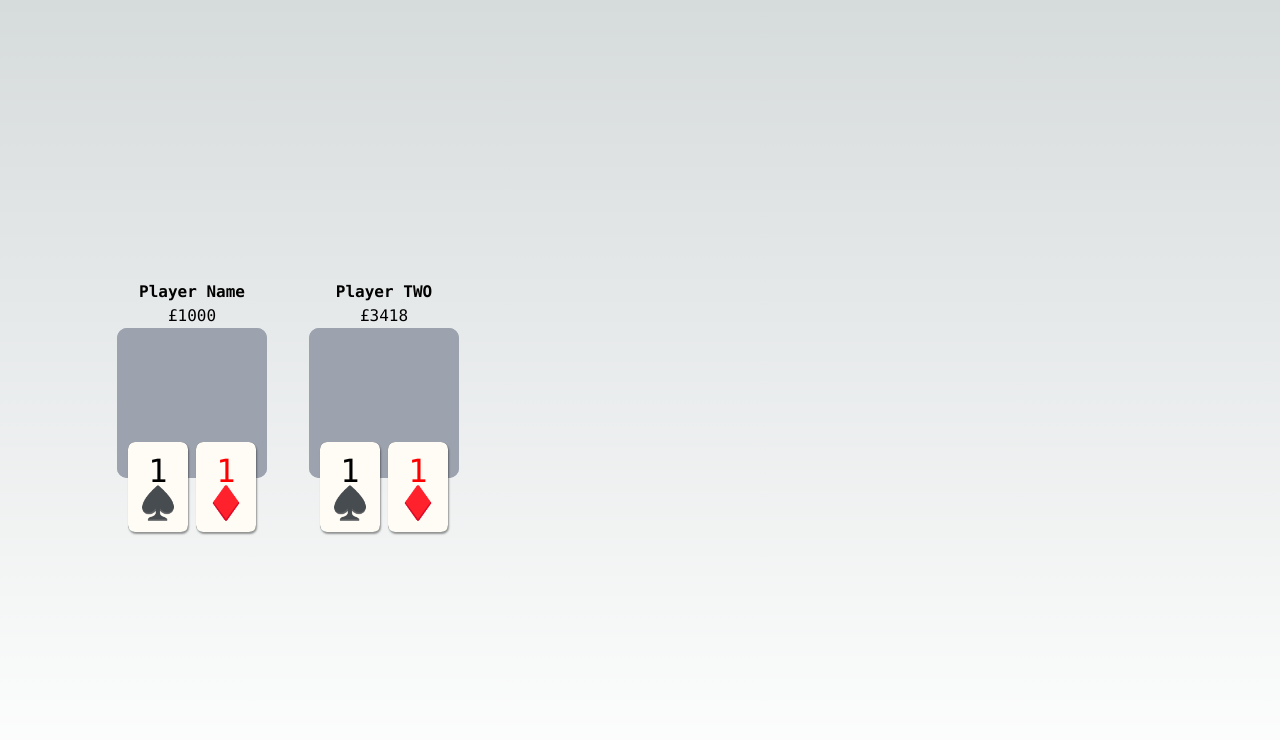
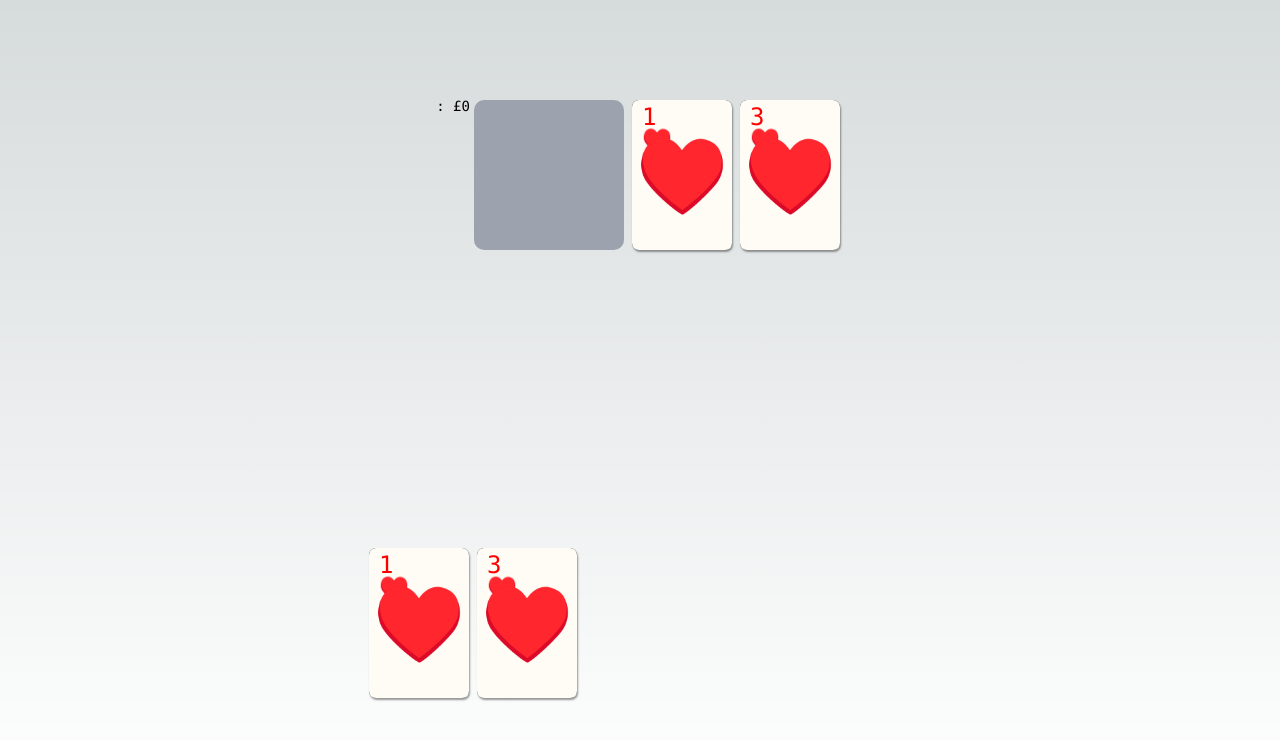
Before and after one commit to adamjohnsnow/chime-poker, a Next.js app: page /testingUi in a window 1280 px wide. Shown: the top 740 px of the page. Built offline with nearby package versions, Linux system fonts and the light colour scheme.

Commit message:
add dealers and buttons

```diff
--- a/src/app/components/communityCards.tsx
+++ b/src/app/components/communityCards.tsx
@@ -9,13 +9,14 @@ export function CommunityCards({
   chime,
 }: {
   cards: Card[];
-  chime: ChimeProvider;
+  chime?: ChimeProvider;
 }) {
   const [communityCards, setCommunityCards] = useState<Card[]>([]);
 
   useEffect(() => {
+    setCommunityCards(cards);
+
     if (chime) {
-      setCommunityCards(cards);
       chime.registerCardsEventListener(eventHandler);
     }
   }, [cards, chime]);
--- a/src/app/components/playerTile.tsx
+++ b/src/app/components/playerTile.tsx
@@ -2,7 +2,7 @@ import { Player } from "../lib/player";
 import { PlayingCard } from "./playingCard";
 import "../styles/player.css";
 
-export function PlayerTile(player: Player) {
+export function PlayerTile({ player }: { player: Player }) {
   return (
     <>
       <div className="flex flex-col items-center align-middle w-48 h-60">
--- a/src/app/game/[id]/page.tsx
+++ b/src/app/game/[id]/page.tsx
@@ -157,16 +157,10 @@ export default function Game({ params }: { params: { id: string } }) {
     if (!playerInput) {
       return;
     }
-    const playerId = await addNewPlayer(gameId, playerInput.value);
-    const myPlayer = new Player(
-      [],
-      playerId as string,
-      playerInput.value,
-      10000,
-      0,
-      false,
-      true
-    );
+    const myPlayer = await addNewPlayer(gameId, playerInput.value);
+    if (!myPlayer) {
+      return;
+    }
     saveLocalPlayer(params.id, myPlayer);
     setPlayer(myPlayer);
   }
@@ -241,10 +235,12 @@ export default function Game({ params }: { params: { id: string } }) {
     setCommunityCards([]);
     setWinningHand([]);
   }
+
   async function updateActivePlayers() {
     const playerUpdate = await loadAllPlayers(gameId);
     setPlayers(playerUpdate.filter((opponent) => opponent.id != player?.id));
   }
+
   function highlightWinningCard() {
     winningHand.forEach((card) => {
       const cardElement = document.getElementById(
@@ -330,16 +326,7 @@ export default function Game({ params }: { params: { id: string } }) {
             ></TurnControl>
             <div className="players">
               {players.map((player, i) => (
-                <PlayerTile
-                  key={i}
-                  id={player.id}
-                  name={player.name}
-                  cards={player.cards}
-                  cash={player.cash}
-                  folded={player.folded}
-                  currentBet={player.currentBet}
-                  active={player.active}
-                ></PlayerTile>
+                <PlayerTile key={i} player={player}></PlayerTile>
               ))}
             </div>
             <CommunityCards
--- a/src/app/lib/player.ts
+++ b/src/app/lib/player.ts
@@ -2,6 +2,11 @@ import { Card } from "./cards";
 import { loadFromDb, queryDb, saveToDb } from "./dynamoDb";
 import { getGame, saveGame } from "./game";
 import * as uuid from "uuid";
+
+export enum BlindButtons {
+  "Big Blind",
+  "Little Blind",
+}
 
 export class Player {
   constructor(
@@ -10,9 +15,14 @@ export class Player {
     public name: string,
     public cash: number,
     public currentBet: number | null,
-    public folded: boolean,
-    public active: boolean
-  ) {}
+    public folded?: boolean,
+    public active?: boolean,
+    public isDealer?: boolean,
+    public blindButton?: BlindButtons
+  ) {
+    this.active = true;
+    this.folded = false;
+  }
 }
 
 export async function loadPlayer(
@@ -38,7 +48,6 @@ export async function loadAllPlayers(
   const players: Player[] = [];
 
   const query = await queryDb(gameId);
-
   if (!query) {
     return players;
   }
@@ -76,15 +85,40 @@ export async function updatePlayer(gameId: string, player: Player) {
 }
 
 export async function addNewPlayer(gameId: string, name: string) {
+  const players = await loadAllPlayers(gameId);
+
+  if (players.length) {
+    return;
+  }
+
   const game = await getGame(gameId);
   if (!game) {
     return;
   }
-  const player = new Player([], uuid.v4(), name, 10000, 0, false, true);
+
+  const player = new Player([], uuid.v4(), name, 10000, 0);
+  switch (players.length) {
+    case 0: {
+      player.isDealer = true;
+      break;
+    }
+    case 1: {
+      player.blindButton = BlindButtons["Big Blind"];
+      break;
+    }
+    case 2: {
+      player.blindButton = BlindButtons["Little Blind"];
+      break;
+    }
+    default: {
+      break;
+    }
+  }
+
   game.players = game?.players.concat(player.id);
   await saveToDb(gameId, player.id, JSON.stringify(player));
   await saveGame(game);
-  return player.id;
+  return player;
 }
 
 export async function newCardsForPlayer(
--- a/src/app/lib/turns.ts
+++ b/src/app/lib/turns.ts
@@ -0,0 +1,24 @@
+import { BlindButtons, Player } from "./player";
+
+export async function nextRoundTurn(players: Player[]) {
+  function nextPlayerIndex(i: number): number {
+    if (i === players.length - 1) {
+      return 0;
+    }
+    return i + 1;
+  }
+
+  for (let i = 0; i < players.length; i++) {
+    if (players[i].blindButton === BlindButtons["Big Blind"]) {
+      players[nextPlayerIndex(i)].blindButton = BlindButtons["Big Blind"];
+      players[nextPlayerIndex(nextPlayerIndex(i))].blindButton =
+        BlindButtons["Little Blind"];
+      players[i].blindButton = undefined;
+      i++;
+    }
+    if (players[i].isDealer) {
+      players[nextPlayerIndex(i)].isDealer = true;
+      players[i].isDealer = false;
+    }
+  }
+}
--- a/src/app/testingUi/page.tsx
+++ b/src/app/testingUi/page.tsx
@@ -1,35 +1,37 @@
 "use client";
 
-import { PlayerTile } from "../components/playerTile";
+import { CommunityCards } from "../components/communityCards";
+import { PlayerWrapper } from "../components/player";
 import { Card } from "../lib/cards";
+import { Player } from "../lib/player";
 import "../styles/table.css";
 
 export default function Test() {
-  const cards: Card[] = [
-    { value: 1, suit: "♠️" },
-    { value: 1, suit: "♦️" },
+  const player: Player = {
+    cards: [
+      { value: 1, suit: "♥️" },
+      { value: 3, suit: "♥️" },
+    ],
+    id: "",
+    name: "",
+    cash: 0,
+    currentBet: null,
+    folded: false,
+    active: false,
+  };
+
+  const commCards: Card[] = [
+    { value: 1, suit: "♥️" },
+    { value: 3, suit: "♥️" },
   ];
+
   return (
-    <main className="flex min-h-screen items-center justify-between p-24 font-mono">
-      <div className="players">
-        <PlayerTile
-          cards={cards}
-          id={"abc"}
-          name={"Player Name"}
-          cash={1000}
-          currentBet={null}
-          folded={false}
-          active={true}
-        ></PlayerTile>
-        <PlayerTile
-          cards={cards}
-          id={"abc"}
-          name={"Player TWO"}
-          cash={3418}
-          currentBet={null}
-          folded={false}
-          active={true}
-        ></PlayerTile>
+    <main className="flex flex-col min-h-screen items-center justify-between p-24 font-mono">
+      <div>
+        <PlayerWrapper player={player} playerCards={player.cards} />
+      </div>
+      <div>
+        <CommunityCards cards={commCards} />
       </div>
     </main>
   );
```
Also changed, not shown: test/fixtures/playerQuery.ts (+33 -1 lines), 2 other files (tests, documents, lock files or other folders).
